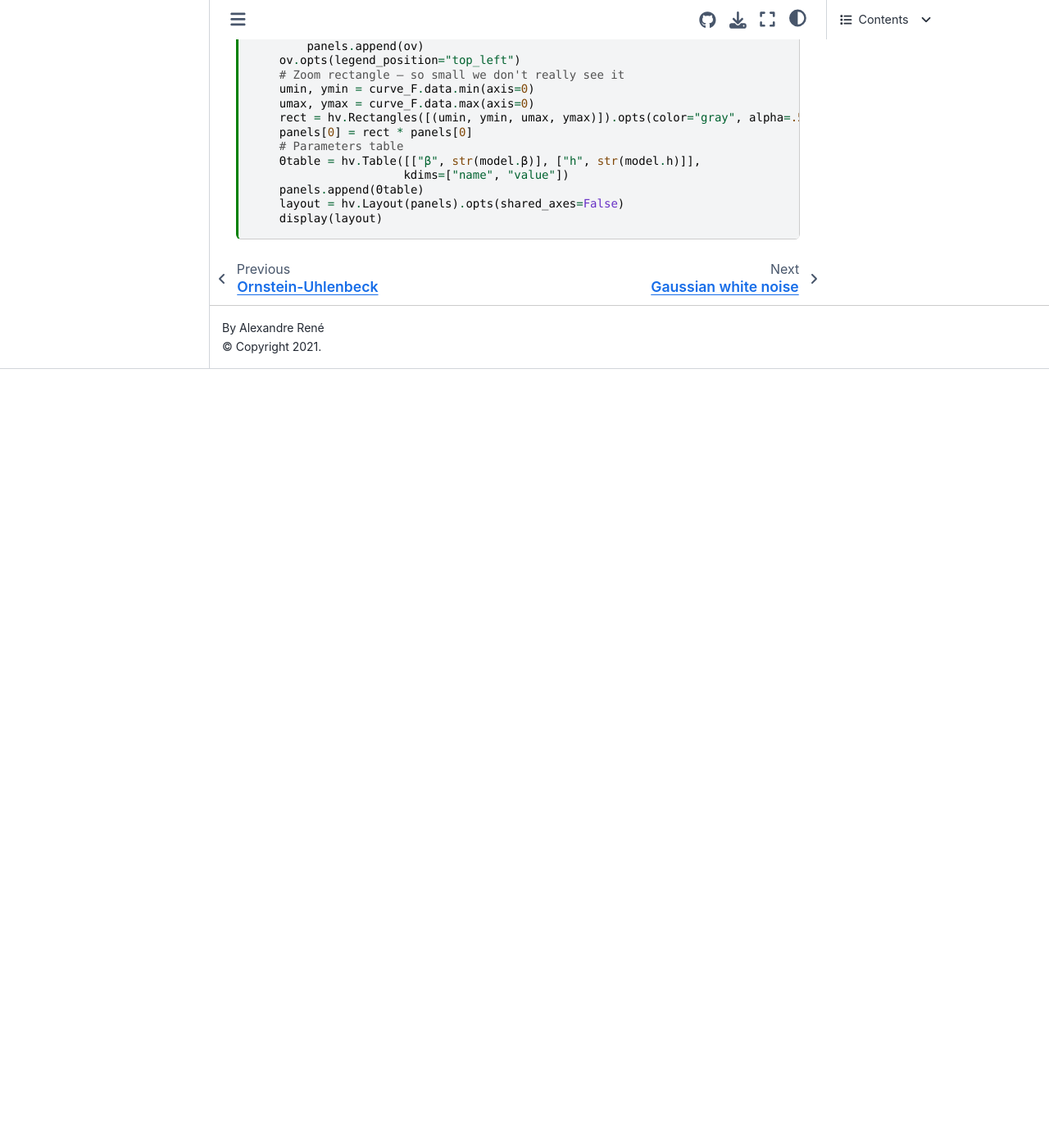
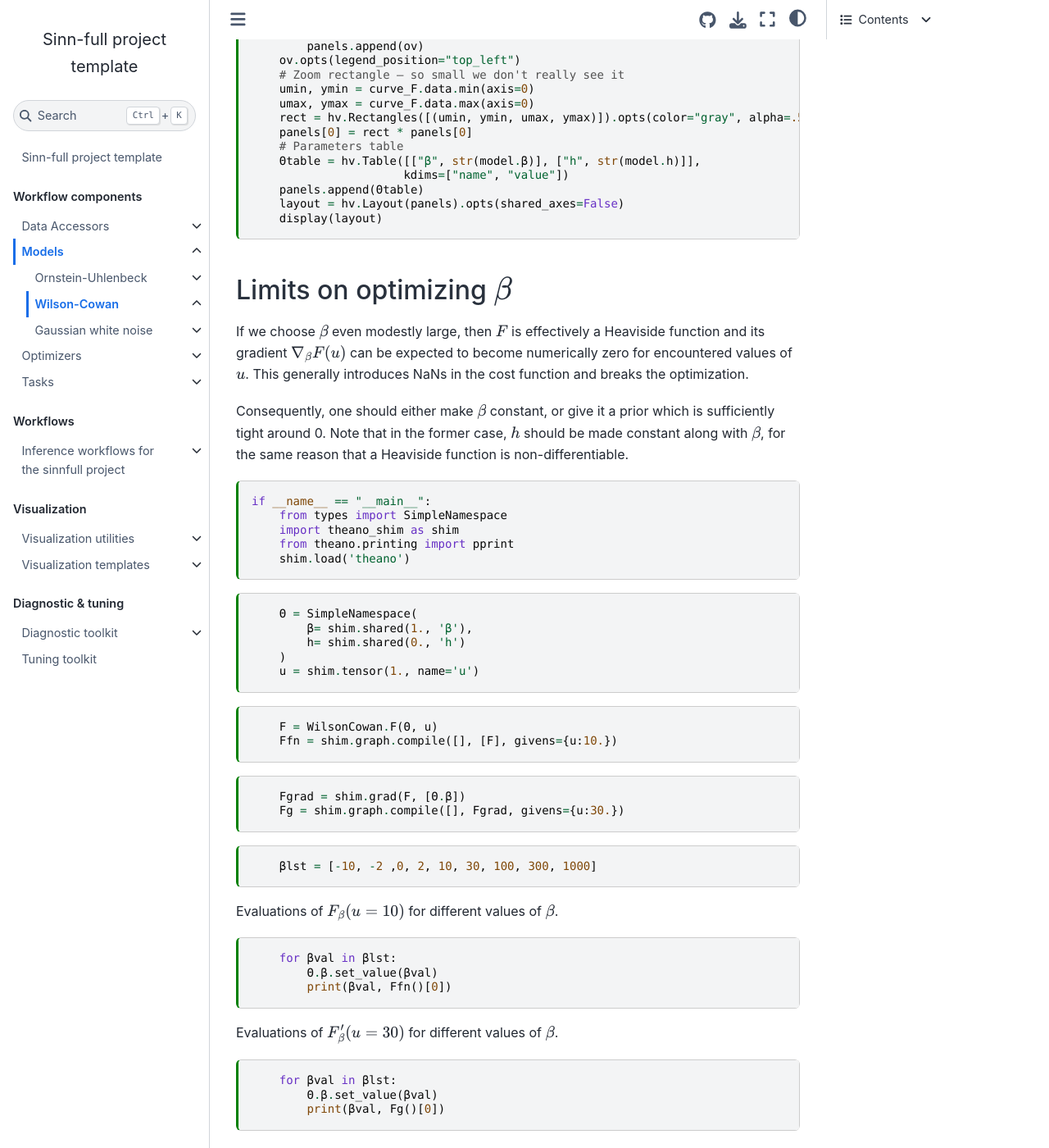
Before and after one commit to alcrene/sinn-full, a Jupyter Book: the page built from sinnfull/models/WC/WC.md, in a window 1280 px wide and 1400 px high, scrolled down 2821 px. Shown: the whole window at 82% size. Built offline with Jupyter Book 1.0.4 settings and Sphinx 7.4.7 and the Sphinx Book theme 1.1.4, drawn with Linux system fonts in a browser that asks for light colours; pages that are not in the unit, such as notebooks, are missing from menus; before the commit the page ends 3271 px from its top, so only the background shows below that.

````diff
--- a/sinnfull/models/WC/WC.md
+++ b/sinnfull/models/WC/WC.md
@@ -15,13 +15,13 @@
 
 # Wilson-Cowan
 
-```{code-cell}
+```{code-cell} ipython3
 :tags: [remove-cell]
 
 from __future__ import annotations
 ```
 
-```{code-cell}
+```{code-cell} ipython3
 :tags: [remove-cell]
 
 import sinnfull
@@ -29,7 +29,7 @@
     sinnfull.setup('numpy')
 ```
 
-```{code-cell}
+```{code-cell} ipython3
 :tags: [hide-cell]
 
 from typing import Any, Optional, Union
@@ -45,7 +45,7 @@
 from sinnfull.models.base import Model, Param
 ```
 
-```{code-cell}
+```{code-cell} ipython3
 __all__ = ['WilsonCowan']
 ```
 
@@ -89,7 +89,7 @@
 `WilsonCowan`: Dynamical equations
 :::
 
-```{code-cell}
+```{code-cell} ipython3
 :tags: [hide-input]
 
 class WilsonCowan(Model):
@@ -168,7 +168,7 @@
 Test parameters
 :::
 
-```{code-cell}
+```{code-cell} ipython3
 :tags: [hide-cell]
 
     @add_to('WilsonCowan')
@@ -217,7 +217,7 @@
 |${w}$| `w` | parameter | connectivity |
 |$M\in 2\mathbb{N}$| `M` | parameter | number of populations; even because populations are split into E/I pairs |
 
-```{code-cell}
+```{code-cell} ipython3
 :tags: [remove-cell]
 
 WilsonCowan.update_forward_refs()
@@ -229,7 +229,7 @@
 
 Wilson-Cowan model driven by Gaussian white noise.
 
-```{code-cell}
+```{code-cell} ipython3
 :tags: [hide-input, remove-output]
 
 if __name__ == "__main__":
@@ -264,7 +264,7 @@
     model.u[-1] = 0
 ```
 
-```{code-cell}
+```{code-cell} ipython3
 :tags: [hide-input, remove-output]
 
     # Integrate
@@ -272,7 +272,7 @@
     model.integrate(upto='end')
 ```
 
-```{code-cell}
+```{code-cell} ipython3
 :tags: [hide-input]
 
     traces = []
@@ -286,7 +286,7 @@
 
 Functions $F$ and $L$ used for the simulation above. Right panel is enlarged to show the sigmoid.
 
-```{code-cell}
+```{code-cell} ipython3
 if __name__ == "__main__":
     panels = []
     for u_arr in [np.linspace(-10, 10), np.linspace(-.03, .03)]:
@@ -308,6 +308,58 @@
     display(layout)
 ```
 
-```{code-cell}
+## Limits on optimizing $β$
+
+If we choose $β$ even modestly large, then $F$ is effectively a Heaviside function and its gradient $\nabla_β F(u)$ can be expected to become numerically zero for encountered values of $u$. This generally introduces NaNs in the cost function and breaks the optimization.
+
+Consequently, one should either make $β$ constant, or give it a prior which is sufficiently tight around 0. Note that in the former case, $h$ should be made constant along with $β$, for the same reason that a Heaviside function is non-differentiable.
+
+```{code-cell} ipython3
+if __name__ == "__main__":
+    from types import SimpleNamespace
+    import theano_shim as shim
+    from theano.printing import pprint
+    shim.load('theano')
+```
+
+```{code-cell} ipython3
+    Θ = SimpleNamespace(
+        β= shim.shared(1., 'β'),
+        h= shim.shared(0., 'h')
+    )
+    u = shim.tensor(1., name='u')
+```
+
+```{code-cell} ipython3
+    F = WilsonCowan.F(Θ, u)
+    Ffn = shim.graph.compile([], [F], givens={u:10.})
+```
+
+```{code-cell} ipython3
+    Fgrad = shim.grad(F, [Θ.β])
+    Fg = shim.graph.compile([], Fgrad, givens={u:30.})
+```
+
+```{code-cell} ipython3
+    βlst = [-10, -2 ,0, 2, 10, 30, 100, 300, 1000]
+```
+
+Evaluations of $F_β(u=10)$ for different values of $β$.
+
+```{code-cell} ipython3
+    for βval in βlst:
+        Θ.β.set_value(βval)
+        print(βval, Ffn()[0])
+```
+
+Evaluations of $F'_β(u=30)$ for different values of $β$.
+
+```{code-cell} ipython3
+    for βval in βlst:
+        Θ.β.set_value(βval)
+        print(βval, Fg()[0])
+```
+
+```{code-cell} ipython3
 
 ```
````
Also changed, not shown: 3 other files.
